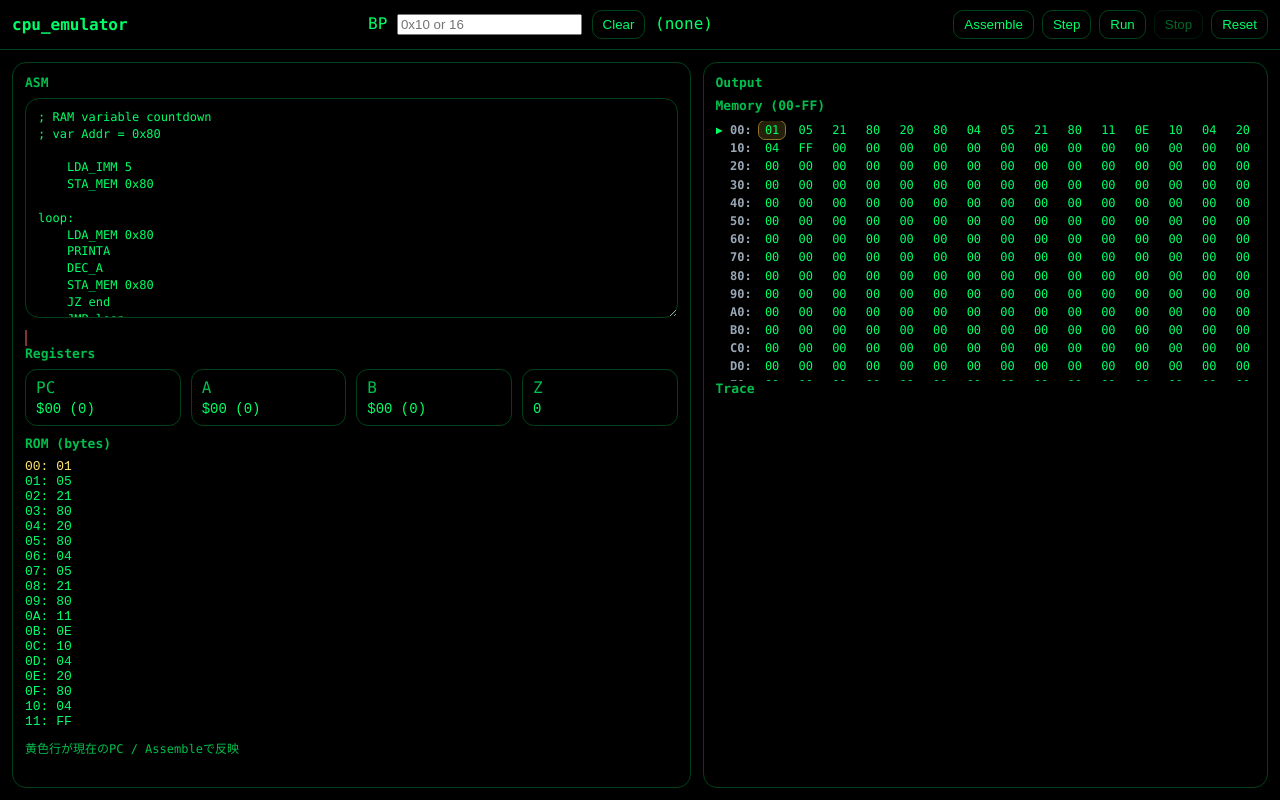
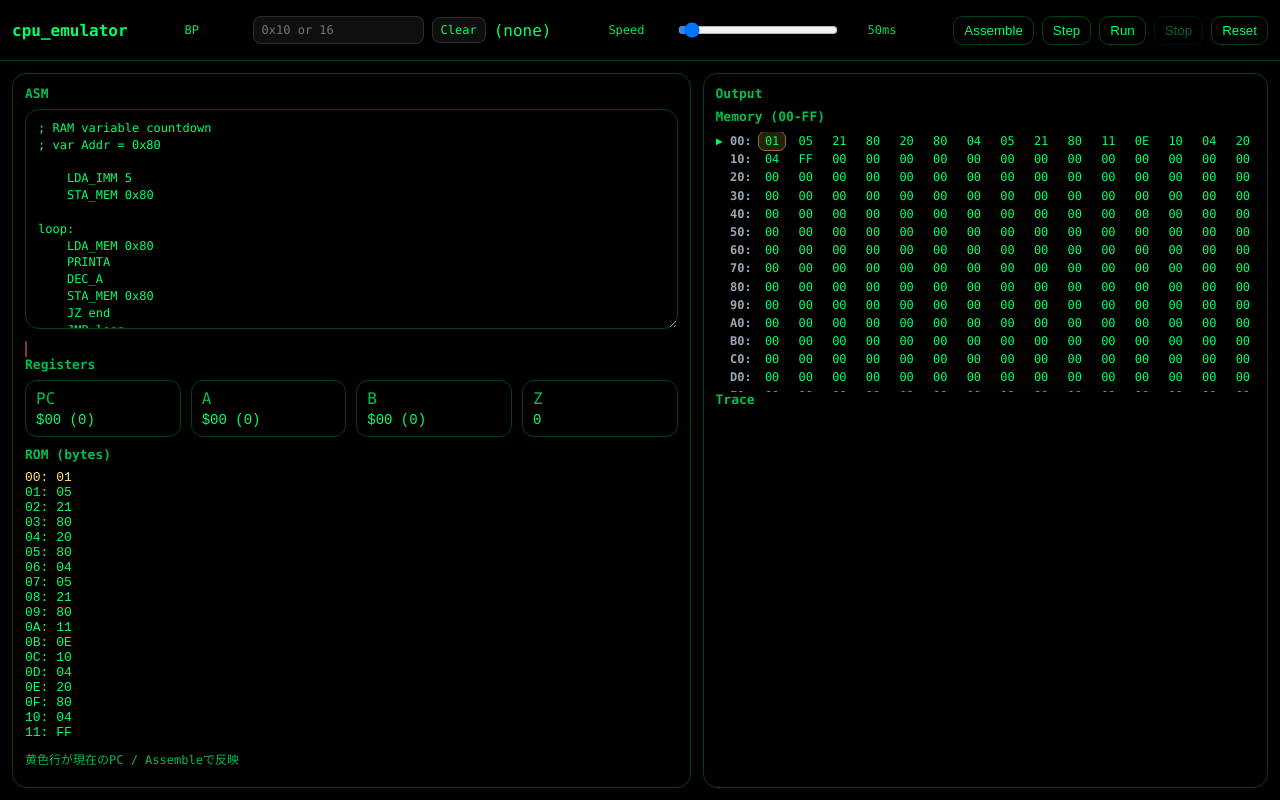
Before and after one commit to RitterACkr/web-mini-app, a plain HTML site: page apps/cpu_emulator/index.html in a window 1280 px wide. Drawn offline with Linux system fonts and the light colour scheme.

Commit message:
feat: 実行速度を調整できるように

```diff
--- a/apps/cpu_emulator/index.html
+++ b/apps/cpu_emulator/index.html
@@ -15,6 +15,12 @@
             <input id="bpInput" placeholder="0x10 or 16" />
             <button id="bpClear">Clear</button>
             <span id="bpView">(none)</span>
+        </div>
+
+        <div class="row">
+            <label>Speed</label>
+            <input id="speed" type="range" min="10" max="1000" value="50" />
+            <span id="speedLabel">50ms</span>
         </div>
 
         <div class="controls">
--- a/apps/cpu_emulator/main.js
+++ b/apps/cpu_emulator/main.js
@@ -281,24 +281,41 @@ class CPU {
 // ==================
 // UI
 // ==================
+
+// --- Register ---
 const elPC = document.getElementById("pc");
 const elA = document.getElementById("a");
 const elB = document.getElementById("b");
 const elZ = document.getElementById("z");
+
+// --- ROM (bytes) ---
 const elROM = document.getElementById("rom");
 
+// --- Output ---
 const elOut = document.getElementById("out");
+
+// --- Memory (00-FF) ---
 const elMem = document.getElementById("mem");
+
+// --- Trace ---
 const elTrace = document.getElementById("trace");
 
+// --- ASM ---
 const elAsm = document.getElementById("asm");
 const elAsmErr = document.getElementById("asmErr");
 
+// --- Break Point ---
 const elBpInput = document.getElementById("bpInput");
 const btnBpClear = document.getElementById("bpClear");
 const elBpView = document.getElementById("bpView");
 let breakAddr = null;
 
+// --- Speed ---
+const elSpeed = document.getElementById("speed");
+const elSpeedLabel = document.getElementById("speedLabel");
+let runIntervalMs = 50;
+
+// --- Control Button ---
 const btnAssemble = document.getElementById("assembleBtn")
 const btnStep = document.getElementById("step");
 const btnRun = document.getElementById("run");
@@ -405,6 +422,11 @@ function renderBp() {
     elBpView.textContent = breakAddr === null ? "(none)" : `$${hex2(breakAddr)} (${breakAddr})`;
 }
 
+function renderSpeed() {
+    if (!elSpeed || !elSpeedLabel) return;
+    elSpeedLabel.textContent = `${runIntervalMs}ms`;
+}
+
 function render() {
     elPC.textContent = `$${hex2(cpu.pc)} (${cpu.pc})`;
     elA.textContent = `$${hex2(cpu.a)} (${cpu.a})`;
@@ -427,6 +449,27 @@ function render() {
 // Controls
 // ==================
 let timer = null;
+
+function runLoop() {
+    for (let i = 0; i < 5; i++) {
+
+        // -- BREAK POINT CHECK --
+        if (breakAddr !== null && cpu.pc === breakAddr) {
+            cpu.trace.push(`[BREAK] PC=${hex2(cpu.pc)}`);
+            stopRunIfNeeded();
+            render();
+            return;
+        }
+
+        cpu.step();
+        if (cpu.halted) break;
+    }
+    render();
+
+    if (cpu.halted) {
+        stopRunIfNeeded();
+    }
+}
 
 elBpInput.addEventListener("keydown", (e) => {
     if (e.key !== "Enter") return;
@@ -454,26 +497,7 @@ btnRun.addEventListener("click", () => {
     btnRun.disabled = true;
     btnStop.disabled = false;
 
-    timer = setInterval(() => {
-        for (let i = 0; i < 5; i++) {
-
-            // -- BREAK POINT CHECK --
-            if (breakAddr !== null && cpu.pc === breakAddr) {
-                cpu.trace.push(`[BREAK] PC=${hex2(cpu.pc)}`);
-                stopRunIfNeeded();
-                render();
-                return;
-            }
-
-            cpu.step();
-            if (cpu.halted) break;
-        }
-        render();
-
-        if (cpu.halted) {
-            stopRunIfNeeded();
-        }
-    }, 50);
+    timer = setInterval(runLoop, runIntervalMs);
 });
 
 btnStop.addEventListener("click", () => {
@@ -487,5 +511,23 @@ btnReset.addEventListener("click", () => {
     render();
 });
 
+function restartTimerIfRunning() {
+    if (!timer) return;
+    clearInterval(timer);
+    timer = setInterval(runLoop, runIntervalMs);
+}
+
+if (elSpeed) {
+    runIntervalMs = Number(elSpeed.value);
+    renderSpeed();
+
+    elSpeed.addEventListener("input", () => {
+        runIntervalMs = Number(elSpeed.value);
+        renderSpeed();
+        restartTimerIfRunning();
+    });
+}
+
 doAssemble();
 renderBp();
+renderSpeed();
--- a/apps/cpu_emulator/style.css
+++ b/apps/cpu_emulator/style.css
@@ -1,3 +1,6 @@
+/* =========================================================
+   Theme / Variables
+========================================================= */
 :root {
     --bg: #000;
     --fg: #00ff66;
@@ -6,6 +9,9 @@
     --hi: #ffe66d;
 }
 
+/* =========================================================
+   Base / Reset
+========================================================= */
 * {
     box-sizing: border-box;
 }
@@ -23,6 +29,9 @@ body {
     grid-template-rows: auto 1fr;
 }
 
+/* =========================================================
+   Top Bar / Controls (header)
+========================================================= */
 .bar {
     display: flex;
     align-items: center;
@@ -40,6 +49,7 @@ body {
     gap: 8px;
 }
 
+/* Buttons (global) */
 button {
     background: transparent;
     color: var(--fg);
@@ -56,6 +66,9 @@ button:disabled {
     cursor: not-allowed;
 }
 
+/* =========================================================
+   Layout / Panels
+========================================================= */
 .main {
     display: grid;
     grid-template-columns: 1.2fr 1fr;
@@ -71,6 +84,7 @@ button:disabled {
     overflow: hidden;
 }
 
+/* Section titles */
 h2 {
     margin: 0 0 8px 0;
     font-size: 13px;
@@ -78,6 +92,9 @@ h2 {
     font-weight: 700;
 }
 
+/* =========================================================
+   Register Grid
+========================================================= */
 .grid {
     display: grid;
     grid-template-columns: repeat(4, 1fr);
@@ -99,6 +116,9 @@ h2 {
     font-size: 14px;
 }
 
+/* =========================================================
+   Code / Text Blocks
+========================================================= */
 pre {
     margin: 0;
     white-space: pre;
@@ -116,6 +136,9 @@ pre {
     color: var(--hi);
 }
 
+/* =========================================================
+   Assembler Textarea / Error
+========================================================= */
 textarea {
     width: 100%;
     height: 220px;
@@ -144,7 +167,9 @@ textarea:focus {
     max-height: 90px;
 }
 
-/* memory view */
+/* =========================================================
+   Memory View
+========================================================= */
 .mem {
     max-height: 260px;
     overflow: auto;
@@ -169,6 +194,8 @@ textarea:focus {
     padding: 1px 2px;
     border-radius: 6px;
 }
+
+/* Memory highlights */
 #mem .hi-pc {
     outline: 1px solid rgba(255,213,74,0.55);
     background: rgba(255,213,74,0.15);
@@ -178,7 +205,9 @@ textarea:focus {
     background: rgba(90,169,255,0.15);
 }
 
-/* trace view*/
+/* =========================================================
+   Trace View
+========================================================= */
 #trace {
     max-height: 240;
     overflow: auto;
@@ -187,3 +216,95 @@ textarea:focus {
     word-break: break-all;
     line-height: 1.35;
 }
+
+/* =========================================================
+   Inline Control Rows (BP / Speed etc.)
+========================================================= */
+.row {
+    display: flex;
+    align-items: center;
+    gap: 8px;
+    margin: 6px 0;
+}
+
+.row label {
+    width: 60px;
+    opacity: 0.9;
+    font-size: 12px;
+}
+
+/* Input / button unified styling in rows */
+.row input,
+.row button {
+    font: inherit;
+    font-size: 12px;
+    line-height: 1;
+    padding: 6px 8px;
+    border-radius: 8px;
+    border: 1px solid rgba(255,255,255,0.12);
+    background: rgba(255,255,255,0.06);
+    color: inherit;
+}
+.row button {
+    cursor: pointer;
+}
+
+/* Range slider layout (container part) */
+.row input[type="range"] {
+    padding: 0;
+    height: 24px;
+    width: 160px;
+    background: transparent;
+    border: none;
+}
+
+/* Speed label */
+#speedLabel {
+    min-width: 48px;
+    text-align: right;
+    font-size: 12px;
+    opacity: 0.85;
+}
+
+/* =========================================================
+   Range Slider Skin
+   - WebKit (Chrome / Edge) + Firefox
+========================================================= */
+
+/* --- WebKit track/thumb --- */
+input[type="range"]::-webkit-slider-thumb{
+  -webkit-appearance: none;
+  width: 16px;
+  height: 16px;
+  border-radius: 50%;
+  background: #ddd;
+  border: 1px solid #444;
+  cursor: pointer;
+  margin-top: -5px;
+}
+input[type="range"]::-webkit-slider-runnable-track{
+  height: 6px;
+  background: rgba(255,255,255,0.15);
+  border-radius: 999px;
+}
+input[type="range"]:hover::-webkit-slider-thumb{
+  background: #fff;
+}
+input[type="range"]:active::-webkit-slider-thumb{
+  transform: scale(1.1);
+}
+
+/* --- Firefox track/thumb --- */
+input[type="range"]::-moz-range-thumb{
+  width: 16px;
+  height: 16px;
+  border-radius: 50%;
+  background: #ddd;
+  border: 1px solid #444;
+  cursor: pointer;
+}
+input[type="range"]::-moz-range-track{
+  height: 6px;
+  background: rgba(255,255,255,0.15);
+  border-radius: 999px;
+}
```
